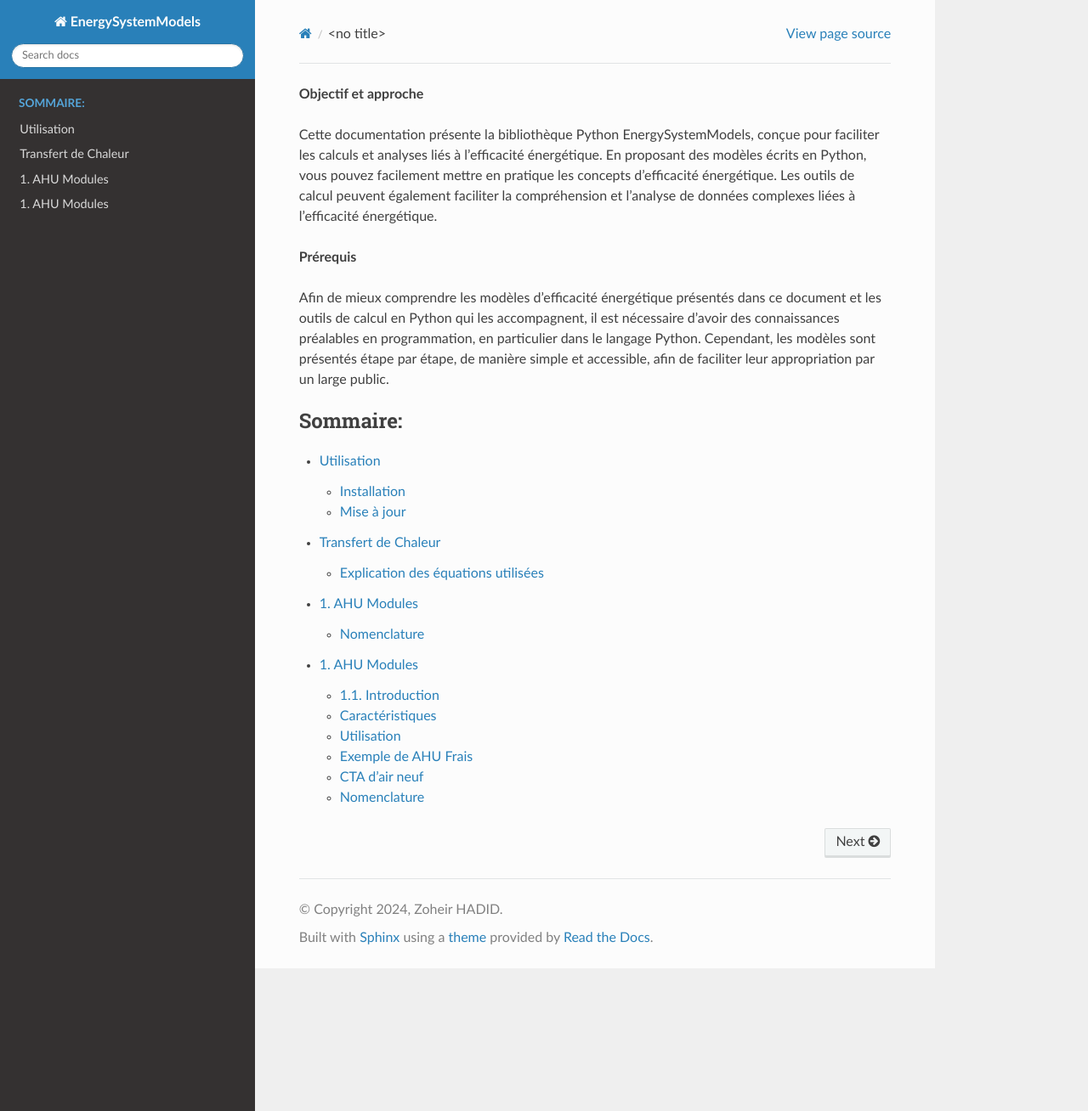
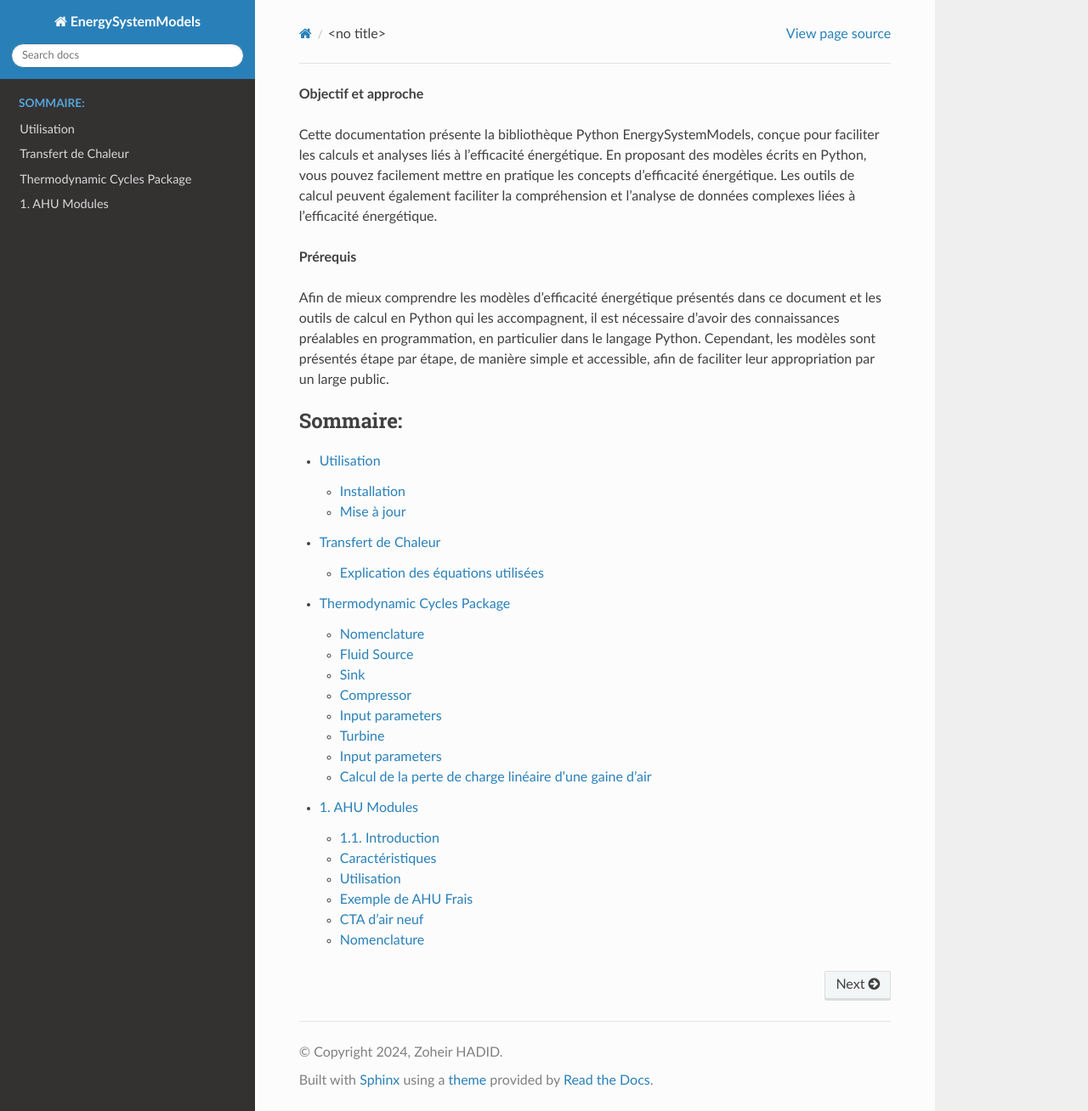
Before and after one commit to ZoheirHADID/EnergySystemModels-fr, a Sphinx documentation site: the page built from docs/source/index.rst, in a window 1280 px wide and 1308 px high. Shown: the whole window at 85% size. Built offline with Sphinx 7.4.7 and the Read the Docs theme 3.1.0, drawn with Linux system fonts in a browser that asks for light colours; pages that are not in the unit, such as notebooks, are missing from menus.

Commit message:
.. _thermodynamic_cycles:

```diff
--- a/docs/source/thermodynamic_cycles/index.rst
+++ b/docs/source/thermodynamic_cycles/index.rst
@@ -1,15 +1,15 @@
-.. _ahu_modules:
+.. _thermodynamic_cycles:
 
-1. AHU Modules
-==============
+Thermodynamic Cycles Package
+============================
 
 .. toctree::
-   :maxdepth: 3
-   :caption: AHU Modules:
+   :maxdepth: 2
+   :caption: Thermodynamic Cycles:
 
-   introduction
-   caracteristiques
-   utilisation
-   exemple_ahu_frais
-   cta_air_neuf
    nomenclature
+   fluid_source
+   sink
+   compressor
+   turbine
+   straight_pipe
```
